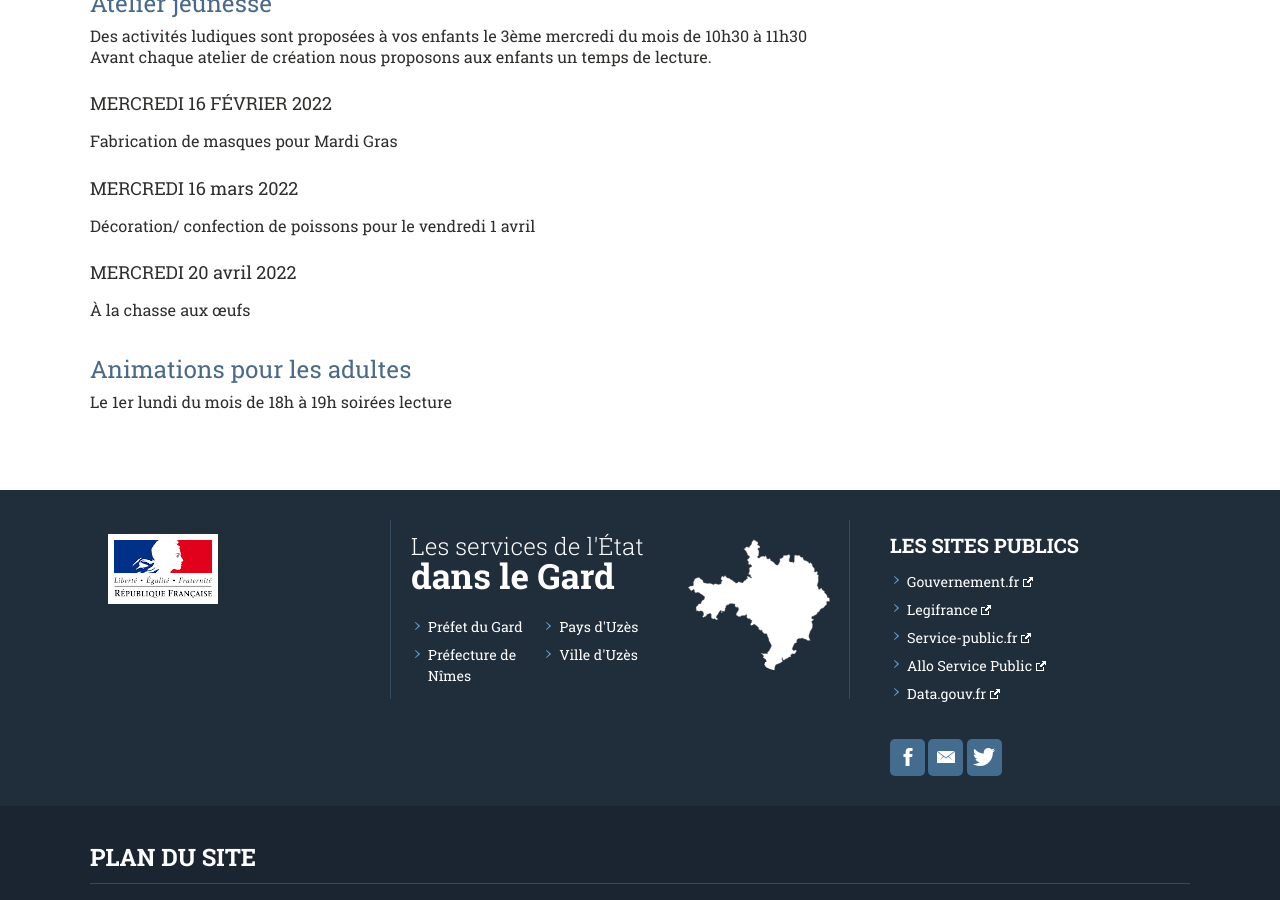
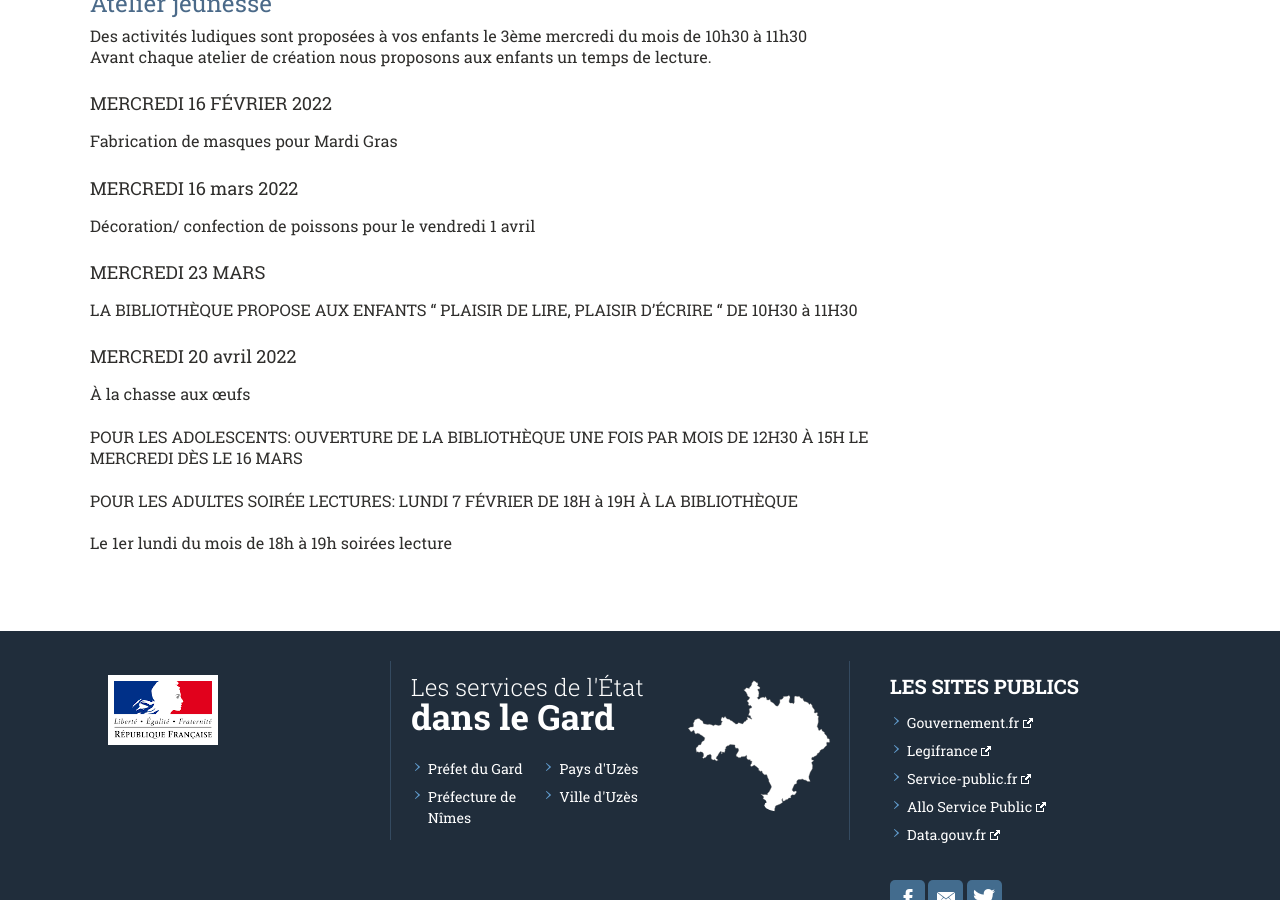
Before and after one commit to Flaux-Village/flaux-village.github.io, a Jekyll site: the page built from _actualites/animations.md, in a window 1280 px wide and 900 px high, scrolled down 495 px. Built offline with Jekyll 4.4.1, drawn with Linux system fonts in a browser that asks for light colours.

Commit message:
Update animations.md

```diff
--- a/_actualites/animations.md
+++ b/_actualites/animations.md
@@ -24,8 +24,15 @@ Fabrication de masques pour Mardi Gras<br>
 ### MERCREDI 16 mars 2022<br>
 Décoration/ confection de poissons pour le vendredi 1 avril<br>
 
+### MERCREDI 23 MARS<br>
+LA BIBLIOTHÈQUE PROPOSE AUX ENFANTS “ PLAISIR DE LIRE, PLAISIR D’ÉCRIRE “ DE 10H30 à 11H30<br>
+
+
 ### MERCREDI 20 avril 2022<br>
 À la chasse aux œufs<br>
 
-# Animations pour les adultes<br>
+POUR LES ADOLESCENTS: OUVERTURE DE LA BIBLIOTHÈQUE UNE FOIS PAR MOIS DE 12H30 À 15H LE MERCREDI DÈS LE 16 MARS<br>
+
+POUR LES ADULTES SOIRÉE LECTURES: LUNDI 7 FÉVRIER DE 18H à 19H À LA BIBLIOTHÈQUE<br>
+
 Le 1er lundi du mois de 18h à 19h soirées lecture<br>
```
